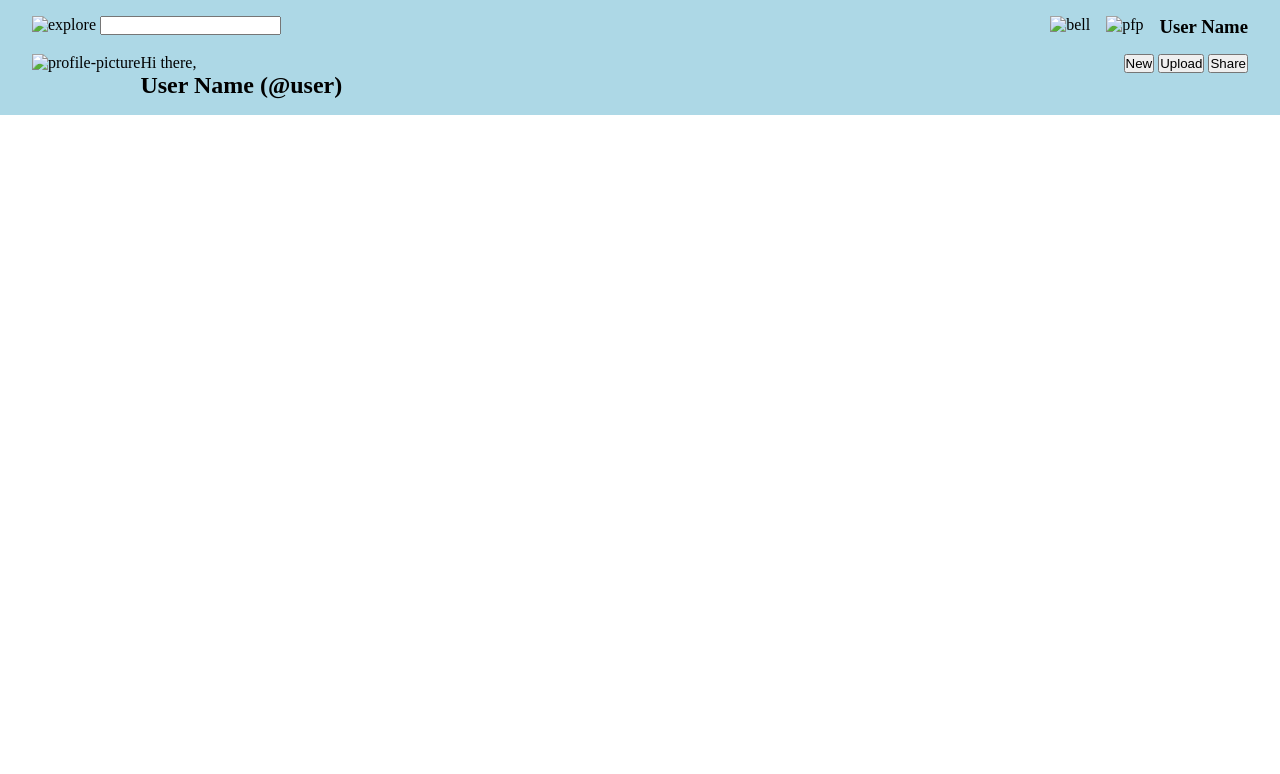
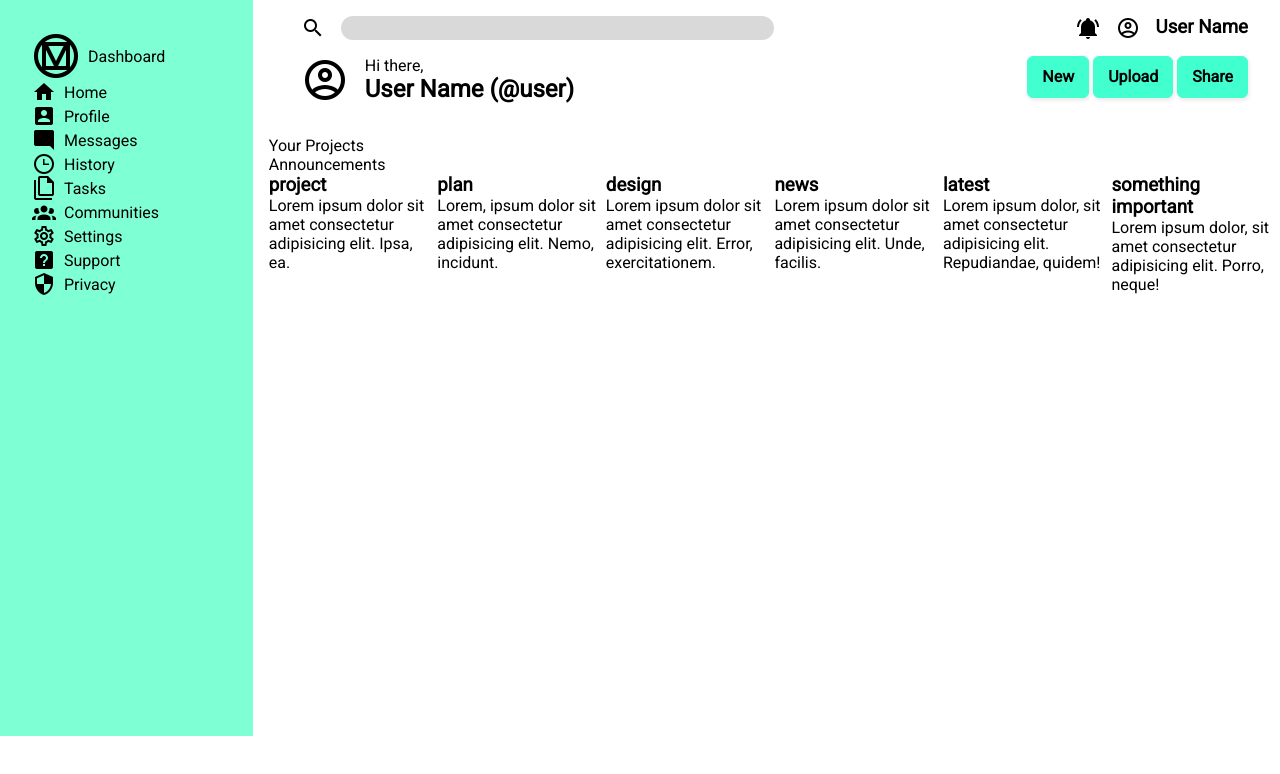
Before and after one commit to HemaShaswar/adminDashboard, a plain HTML site: page index.html in a window 1280 px wide. Drawn offline with Linux system fonts and the light colour scheme.

Commit message:
everything is set up

```diff
--- a/index.html
+++ b/index.html
@@ -8,36 +8,80 @@
     <title>Document</title>
 </head>
 <body>
+    <div class="container">
         <header>
             <div class="top">
                 <div class="search">
-                <img src="" alt="explore">
+                    <img src="images/magnify.png" alt="explore" class="invert">
                     <input type="text" id="search-field">
                 </div>
 
                 <div class="user">
-                <img src="" alt="bell">
-                <img src="" alt="pfp">
+                    <img src="/images/bell-ring.png" alt="bell" class="invert">
+                    <img src="/images/account-circle-outline.png" alt="pfp">
                     <h3>User Name</h3>
                 </div>
             </div>
 
             <div class="nav">
                 <div class="profile">
-                <img src="" alt="profile-picture">
+                    <img src="/images/big-account-circle-outline.png" alt="profile-picture">
                     <div class="text">
                         <p>Hi there,</p>
                         <h2>User Name (@user)</h2>
                     </div>
                 </div>
                 <div class="controls">
-                <button>New</button>
-                <button>Upload</button>
-                <button>Share</button>
+                    <button class="button-24">New</button>
+                    <button class="button-24">Upload</button>
+                    <button class="button-24">Share</button>
                 </div>
             </div>
         </header>
 
+        <div class="sidebar">
+            <div class="1"><img src="/images/material-design.png" alt="dashboard">Dashboard</div>
+            <div class="10"><img src="/images/home.png" alt="home">Home</div>
+            <div class="2"><img src="/images/account-box.png" alt="profile">Profile</div>
+            <div class="3"><img src="/images/message-reply.png" alt="messages">Messages</div>
+            <div class="4"><img src="/images/clock-time-three-outline.png" alt="history">History</div>
+            <div class="5"><img src="/images/file-multiple-outline.png" alt="tasks">Tasks</div>
+            <div class="6"><img src="/images/account-group.png" alt="communities">Communities</div>
+            <div class="7"><img src="/images/cog-outline.png" alt="settings">Settings</div>
+            <div class="8"><img src="/images/help-box.png" alt="support">Support</div>
+            <div class="9"><img src="/images/security.png" alt="privacy">Privacy</div>
+        </div>
+
+        <div class="main">
+            <div>Your Projects</div> <div>Announcements</div>
+            <div class="content">
+                <div>
+                    <h3>project</h3>
+                    <p>Lorem ipsum dolor sit amet consectetur adipisicing elit. Ipsa, ea.</p>
+                </div>
+                <div>
+                    <h3>plan</h3>
+                    <p>Lorem, ipsum dolor sit amet consectetur adipisicing elit. Nemo, incidunt.</p>
+                </div>
+                <div>
+                    <h3>design</h3>
+                    <p>Lorem ipsum dolor sit amet consectetur adipisicing elit. Error, exercitationem.</p>
+                </div>
+                <div>
+                    <h3>news</h3>
+                    <p>Lorem ipsum dolor sit amet consectetur adipisicing elit. Unde, facilis.</p>
+                </div>
+                <div>
+                    <h3>latest</h3>
+                    <p>Lorem ipsum dolor, sit amet consectetur adipisicing elit. Repudiandae, quidem!</p>
+                </div>
+                <div>
+                    <h3>something important</h3>
+                    <p>Lorem ipsum dolor, sit amet consectetur adipisicing elit. Porro, neque!</p>
+                </div>
+            </div>
+        </div>
+    </div>
 
 </body>
 </html>
--- a/style.css
+++ b/style.css
@@ -1,29 +1,125 @@
+
+@import url('https://fonts.googleapis.com/css2?family=Roboto&display=swap');
+
 *, *::before, *::after {
     padding: 0;
     margin: 0;
+    font-family: 'Roboto', sans-serif;
+}
+
+.container {
+    display: grid;
+    grid-template-columns: minmax(100px, 1fr) 4fr;
+    grid-template-rows: 1fr 5fr;
+    grid-template-areas:
+        'sidebar header'
+        'sidebar main'
+    ;
+    gap: 16px;
 }
 
 header {
-    background-color: lightblue;
+    background-color: white;
     display: flex;
     flex-direction: column;
     padding: 16px 32px;
     gap: 16px;
+    grid-area: header;
 }
 .top {
     display: flex;
     justify-content: space-between;
 }
+
+.invert {
+    filter: invert(100%);
+}
+
+.search {
+    display: flex;
+    flex: 1;
+    gap: 16px;
+}
+
 .user {
     display: flex;
     gap: 16px;
+    flex: 1;
+    justify-content: flex-end;
 }
 
 .profile {
     display: flex;
+    gap: 16px;
 }
 
 .nav {
     display: flex;
     justify-content: space-between;
 }
+
+.sidebar {
+    padding: 32px;
+    background-color: aquamarine;
+    grid-area: sidebar;
+
+}
+
+.sidebar > div {
+    display: flex;
+    align-items: center;
+    gap: 8px;
+}
+
+.main {
+    grid-area: main;
+}
+
+.content {
+    display: grid;
+    grid-template-columns: repeat(auto-fit, minmax(50px, 1fr));
+}
+
+
+.button-24 {
+  background: rgb(66, 255, 208);
+  border: 1px solid rgb(66, 255, 208);
+  border-radius: 6px;
+  box-shadow: rgba(0, 0, 0, 0.1) 1px 2px 4px;
+  box-sizing: border-box;
+  color: #000000;
+  cursor: pointer;
+  display: inline-block;
+  font-family: nunito,roboto,proxima-nova,"proxima nova",sans-serif;
+  font-size: 16px;
+  font-weight: 800;
+  line-height: 16px;
+  min-height: 40px;
+  outline: 0;
+  padding: 12px 14px;
+  text-align: center;
+  text-rendering: geometricprecision;
+  text-transform: none;
+  user-select: none;
+  -webkit-user-select: none;
+  touch-action: manipulation;
+  vertical-align: middle;
+}
+
+.button-24:hover,
+.button-24:active {
+  background-color: initial;
+  background-position: 0 0;
+  color: black;
+}
+
+.button-24:active {
+  opacity: .5;
+}
+
+input {
+    flex: 1;
+    border-radius: 16px;
+    background-color: rgba(128, 128, 128, 0.3);
+    border: 0;
+}
```
Also changed, not shown: images/account-box.png (added), images/account-circle-outline.png (added), images/account-group.png (added), images/bell-ring.png (added), images/big-account-circle-outline.png (added), images/clock-time-three-outline.png (added), images/cog-outline.png (added), images/file-multiple-outline.png (added), images/help-box.png (added), images/home.png (added), images/magnify.png (added), images/material-design.png (added), images/message-reply.png (added), images/security.png (added). Lines whose indentation alone changed are shown as unchanged.
